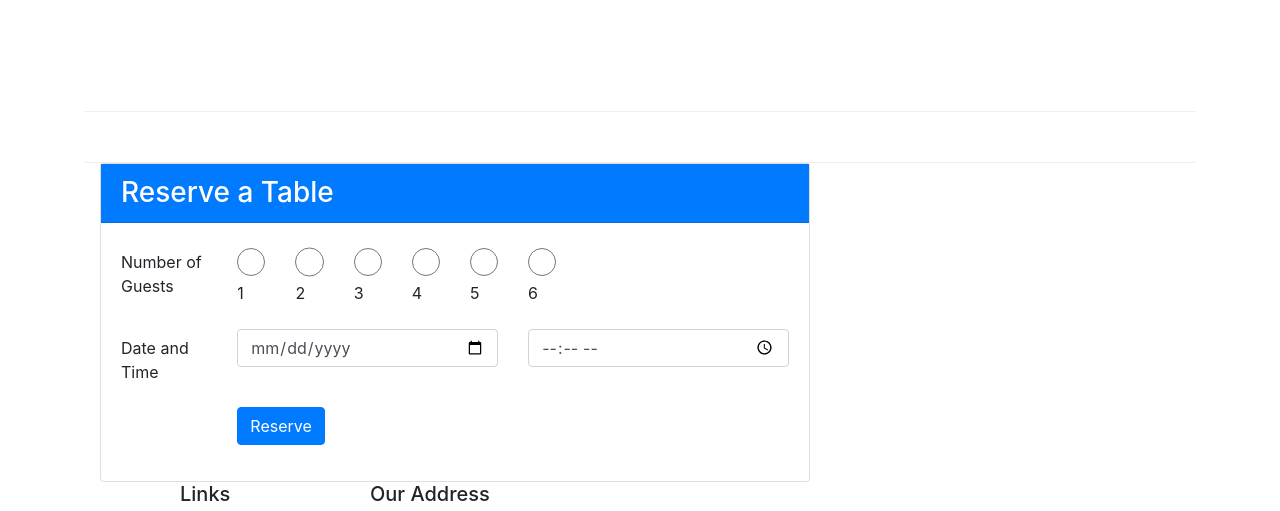
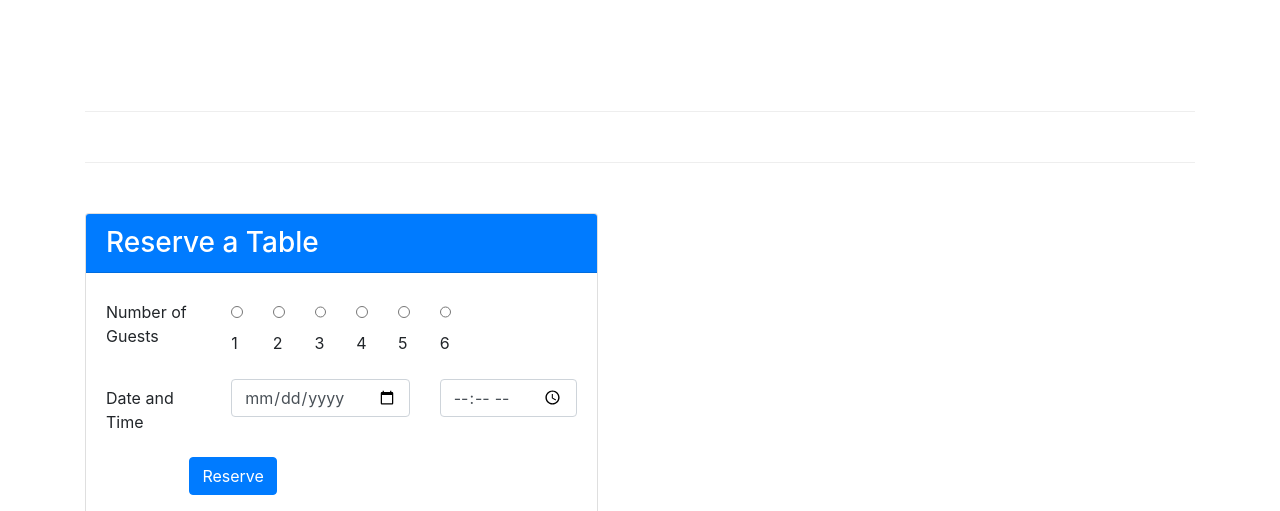
Before and after one commit to ehuitzUB/conFusion, a website: page index.html in a window 1280 px wide. Shown: the part 1608-2119 px from the top of the page. Drawn offline with nearby package versions, Linux system fonts and the light colour scheme.

Commit message:
reset machine

```diff
--- a/index.html
+++ b/index.html
@@ -127,48 +127,45 @@
         </div>
     </div>
 
-
-    <div class=" col-12 col-sm-8">
+    <div class = "row row-content" id="reserve">
+        <div class="col-12 col-sm-8"></div>
             <div class = "card">
-        <div class="container" id="reserve"></div>
                 <h3 class="card-header bg-primary text-white">Reserve a Table</h3>
                 <div class="card-body">
                     <form>
                         <div class="form-group row">
-                     <label for="numberguests" class="col-md-2 col-form-label"
-                       >Number of Guests</label>
+                            <label for="numberguests" class="col-md-3 col-form-label">Number of Guests</label>
                             <div class="col-md-1">
-                         <input type="radio" class="form-control" id="1guest" value="1">
+                                <input type="radio" class="form-control" id="1guest" value="1" name="guests">
                                 <label for="1guest">1</label>
                             </div>
                             <div class="col-md-1">
-                        <input type="radio" class="form-control" id="2guest" value="2">
+                                <input type="radio" class="form-control" id="2guest" value="2" name="guests">
                                 <label for="2guest">2</label>
                             </div>
                             <div class="col-md-1">
-                        <input type="radio" class="form-control" id="3guest" value="3">
+                                <input type="radio" class="form-control" id="3guest" value="3" name="guests">
                                 <label for="3guest">3</label>
                             </div>
                             <div class="col-md-1">
-                        <input type="radio" class="form-control" id="4guest" value="4">
+                                <input type="radio" class="form-control" id="4guest" value="4" name="guests">
                                 <label for="4guest">4</label>
                             </div>
                             <div class="col-md-1">
-                        <input type="radio" class="form-control" id="5guest" value="5">
+                                <input type="radio" class="form-control" id="5guest" value="5" name="guests">
                                 <label for="5guest">5</label>
                             </div>
                             <div class="col-md-1">
-                        <input type="radio" class="form-control" id="6guest" value="6">
+                                <input type="radio" class="form-control" id="6guest" value="6" name="guests">
                                 <label for="6guest">6</label>
                             </div>
                         </div>
                         <div class="form-group row">
-                     <label for="date" class="col-md-2 col-form-label"
-                       >Date and Time</label>
+                            <label for="date" class="col-md-3 col-form-label">Date and Time</label>
                             <div class="col-md-5">
                                 <input placeholder="Date" type="date" class="form-control" id="date" name="date"/>
                             </div>
-                     <div class="col-md-5">
+                            <div class="col-md-4">
                                 <input placeholder="Time" type="time" class="form-control" id="time" name="time" />
                             </div>
                         </div>
@@ -177,10 +174,7 @@
                                             <button type="submit" class="btn btn-primary">Reserve</button>
                                         </div>
                         </div>
-
                     </form>
-
-
                 </div>
             </div>
         </div>
```
Also changed, not shown: aboutus.html (+1 -2 lines), contactus.html (+1 -1 lines). Lines whose indentation alone changed are shown as unchanged.
